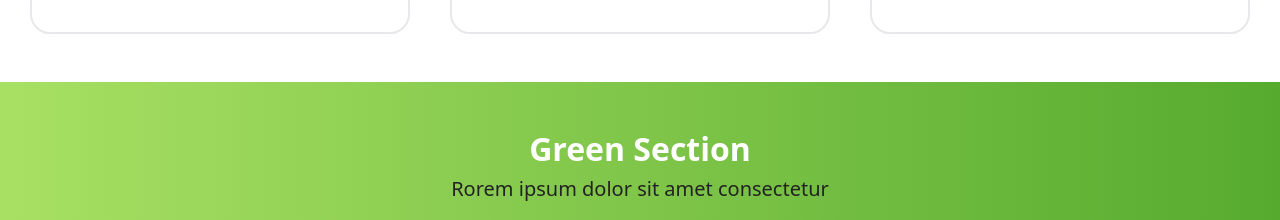
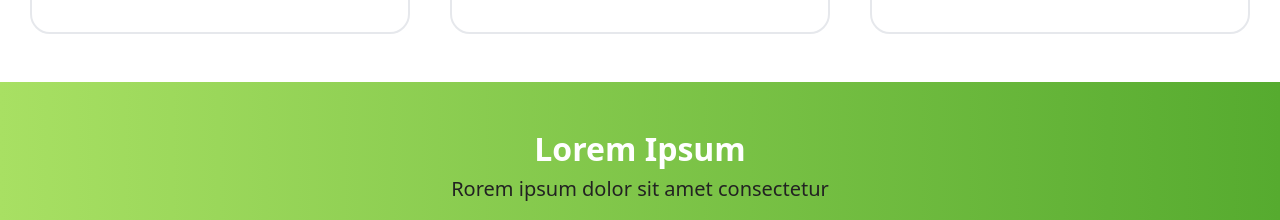
Before and after one commit to ericgonzadev/TP-Agency-Challenge, a React (Create React App) app: page / in a window 1280 px wide. Shown: the part 3740-3960 px from the top of the page. Built offline with nearby package versions, Linux system fonts and the light colour scheme.

Commit message:
Minor text change

```diff
--- a/src/GreenCtaSection.js
+++ b/src/GreenCtaSection.js
@@ -4,7 +4,7 @@ import './GreenCtaSection.css';
 const GreenCtaSection = () => (
   <section className="py-5 green-cta-section">
     <div className="container text-center text-white">
-      <h2 className="fw-bold mb-2">Green Section</h2>
+      <h2 className="fw-bold mb-2">Lorem Ipsum</h2>
   <h5 className="mb-4 green-cta-title">Rorem ipsum dolor sit amet consectetur</h5>
   <p className="mb-4 green-cta-text">
         Horem ipsum dolor sit amet, consectetur adipiscing elit. Nunc vulputate libero et velit interdum, ac aliquet odio mattis. Class aptent taciti sociosqu ad litora torquent per conubia nostra, per inceptos himenaeos. Curabitur tempus urna at turpis condimentum lobortis.
```
